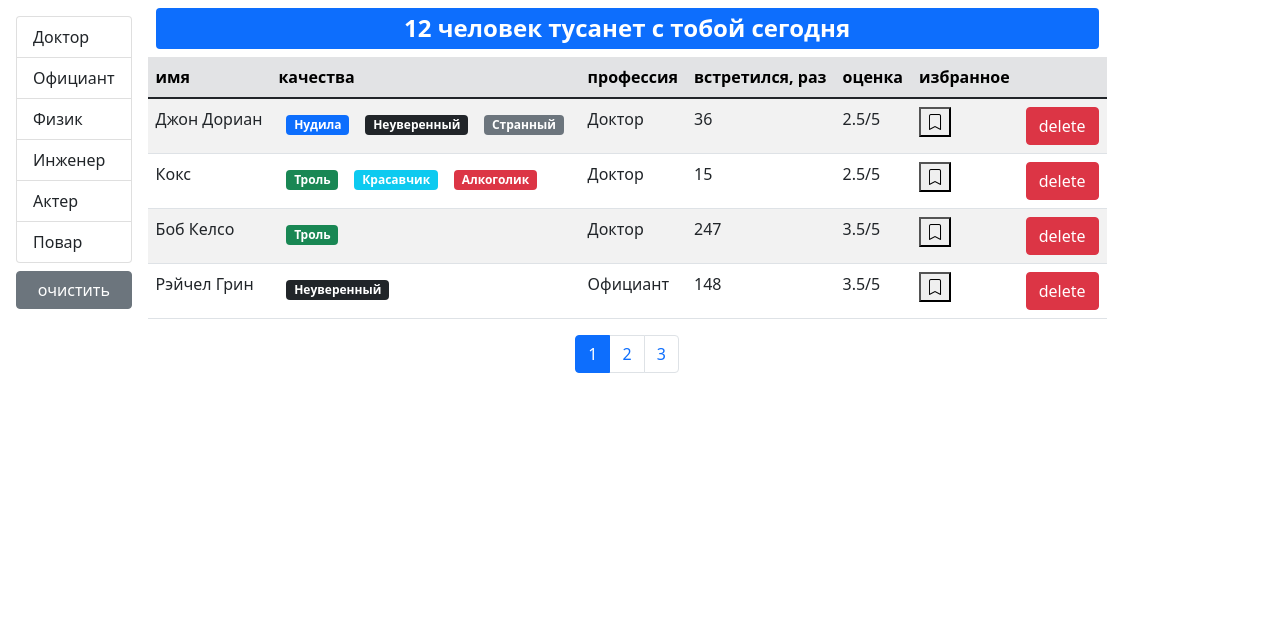
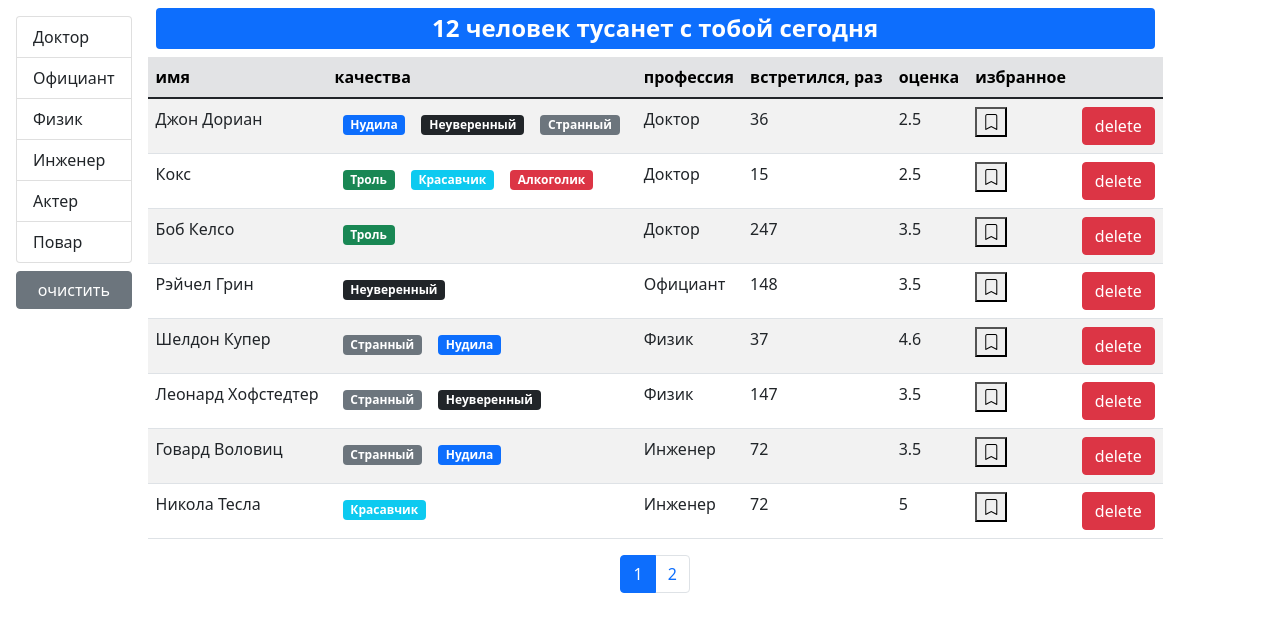
Before and after one commit to UndreiK/kp-19-3, a React (Create React App) app: page / in a window 1280 px wide. Shown: the top 632 px of the page. Built offline with nearby package versions, Linux system fonts and the light colour scheme.

Commit message:
add sort

```diff
--- a/src/app/App.js
+++ b/src/app/App.js
@@ -1,41 +1,9 @@
-import React, { useState, useEffect } from "react"
+import React from "react"
 
 import Users from "./components/users"
-import api from "./api"
 
 function App() {
-  const [users, setUsers] = useState()
-
-  useEffect(() => {
-    api.users.fetchAll().then((data) => setUsers(data))
-  }, [])
-
-  const handleDelete = (userId) => {
-    setUsers(users.filter((user) => user._id !== userId))
-  }
-
-  const handleToggleBookmark = (id) => {
-    const bkUsers = users.filter((user) => {
-      if (user._id === id) {
-        user.bookmark = !user.bookmark
-        return user
-      }
-      return user
-    })
-    setUsers(bkUsers)
-  }
-
-  return (
-    <div>
-      {users && (
-        <Users
-          users={users}
-          onDelete={handleDelete}
-          onToggleBookmark={handleToggleBookmark}
-        />
-      )}
-    </div>
-  )
+  return <Users />
 }
 
 export default App
--- a/src/app/components/bookmark.jsx
+++ b/src/app/components/bookmark.jsx
@@ -3,12 +3,8 @@
 
 const Bookmark = ({ status, ...rest }) => {
   return (
-    <button onClick={() => rest.onToggleBookmark2(rest.id)}>
-      {status ? (
-        <i className="bi bi-bookmark-fill"></i>
-      ) : (
-        <i className="bi bi-bookmark"></i>
-      )}
+    <button {...rest}>
+      <i className={"bi bi-bookmark" + (status ? "-fill" : "")}></i>
     </button>
   )
 }
--- /dev/null
+++ b/src/app/components/qualitiesList.jsx
@@ -0,0 +1,19 @@
+import React from "react"
+import PropTypes from "prop-types"
+import Quality from "./quality"
+
+const QualitiesList = ({ qualities }) => {
+  return (
+    <>
+      {qualities.map((i) => (
+        <Quality {...i} key={i._id} />
+      ))}
+    </>
+  )
+}
+
+export default QualitiesList
+
+QualitiesList.propTypes = {
+  qualities: PropTypes.array
+}
--- /dev/null
+++ b/src/app/components/table.jsx
@@ -0,0 +1,27 @@
+import React from "react"
+import PropTypes from "prop-types"
+import TableBody from "./tableBody"
+import TableHeader from "./tableHeader"
+
+const Table = ({ onSort, selectedSort, columns, data, children }) => {
+  return (
+    <table className="table table-striped">
+      {children || (
+        <>
+          <TableHeader {...{ onSort, selectedSort, columns }} />
+          <TableBody {...{ columns, data }} />
+        </>
+      )}
+    </table>
+  )
+}
+
+Table.propTypes = {
+  onSort: PropTypes.func,
+  selectedSort: PropTypes.object,
+  columns: PropTypes.object,
+  data: PropTypes.array,
+  children: PropTypes.array
+}
+
+export default Table
--- /dev/null
+++ b/src/app/components/tableBody.jsx
@@ -0,0 +1,34 @@
+import React from "react"
+import PropTypes from "prop-types"
+import _ from "lodash"
+
+const TableBody = ({ data, columns }) => {
+  const renderContent = (item, column) => {
+    if (columns[column].component) {
+      const component = columns[column].component
+      if (typeof component === "function") {
+        return component(item)
+      }
+      return component
+    }
+    return _.get(item, columns[column].path)
+  }
+  return (
+    <tbody>
+      {data.map((item) => (
+        <tr key={item._id}>
+          {Object.keys(columns).map((column) => (
+            <td key={column}>{renderContent(item, column)}</td>
+          ))}
+        </tr>
+      ))}
+    </tbody>
+  )
+}
+
+TableBody.propTypes = {
+  data: PropTypes.array.isRequired,
+  columns: PropTypes.object.isRequired
+}
+
+export default TableBody
--- /dev/null
+++ b/src/app/components/tableHeader.jsx
@@ -0,0 +1,67 @@
+import React from "react"
+import PropTypes from "prop-types"
+
+const TableHeader = ({ onSort, selectedSort, columns }) => {
+  const handleSort = (item) => {
+    if (selectedSort.path === item) {
+      onSort({
+        ...selectedSort,
+        order: selectedSort.order === "asc" ? "desc" : "asc"
+      })
+    } else {
+      onSort({ path: item, order: "asc" })
+    }
+  }
+  return (
+    <thead className="table-secondary">
+      <tr>
+        {Object.keys(columns).map((column) => (
+          <th
+            key={column}
+            onClick={
+              columns[column].path
+                ? () => handleSort(columns[column].path)
+                : undefined
+            }
+            {...{ role: columns[column].path && "button" }}
+            scope="col"
+          >
+            {columns[column].name}
+            {/* {selectedSort.path === columns[column].path ? (
+              <button>
+                <i className="bi bi-caret-down-fill"></i>
+              </button>
+            ) : (
+              <button>
+                <i className="bi bi-caret-up-fill"></i>
+              </button>
+            )} */}
+          </th>
+        ))}
+
+        {/* <th scope="col">качества</th>
+      <th onClick={() => handleSort("profession.name")} scope="col">
+        профессия
+      </th>
+      <th onClick={() => handleSort("completedMeetings")} scope="col">
+        встретился, раз
+      </th>
+      <th onClick={() => handleSort("rate")} scope="col">
+        оценка
+      </th>
+      <th onClick={() => handleSort("bookmark")} scope="col">
+        избранное
+      </th>
+      <th /> */}
+      </tr>
+    </thead>
+  )
+}
+
+TableHeader.propTypes = {
+  onSort: PropTypes.func.isRequired,
+  selectedSort: PropTypes.object.isRequired,
+  columns: PropTypes.object.isRequired
+}
+
+export default TableHeader
--- a/src/app/components/user.jsx
+++ b/src/app/components/user.jsx
@@ -1,6 +1,7 @@
 import React from "react"
 import Bookmark from "./bookmark"
 import PropTypes from "prop-types"
+import Quality from "./quality"
 
 const User = ({
   name,
@@ -18,22 +19,14 @@
       <td>{name}</td>
       <td>
         {qualities.map((i) => (
-          <span key={i._id} className={`badge m-2 bg-${i.color}`}>
-            {i.name}
-          </span>
+          <Quality {...i} key={i._id} />
         ))}
       </td>
       <td>{profession.name}</td>
       <td>{completedMeetings}</td>
       <td>{rate}/5</td>
       <td>
-        {
-          <Bookmark
-            status={bookmark}
-            id={_id}
-            onToggleBookmark2={onToggleBookmark}
-          />
-        }
+        <Bookmark status={bookmark} onClick={() => onToggleBookmark(_id)} />
       </td>
       <td>
         <button className="btn btn-danger" onClick={() => onDelete(_id)}>
--- a/src/app/components/users.jsx
+++ b/src/app/components/users.jsx
@@ -1,17 +1,41 @@
 import React, { useState, useEffect } from "react"
 import { paginate } from "../utils/paginate"
 import Pagination from "./pagination"
-import User from "./user"
 import PropTypes from "prop-types"
 import GroupList from "./groupList"
 import api from "../api"
 import SearchStatus from "./searchStatus"
+import UserTable from "./usersTable"
+import _ from "lodash"
 
-const Users = ({ users, ...rest }) => {
-  const pageSize = 4
+const Users = () => {
+  const pageSize = 8
   const [currentPage, setCurrentPage] = useState(1)
   const [professions, setProfessions] = useState()
   const [selectedProf, setSelectedProf] = useState()
+  const [sortBy, setSortBy] = useState({ iter: "name", order: "asc" })
+
+  const [users, setUsers] = useState()
+
+  useEffect(() => {
+    api.users.fetchAll().then((data) => setUsers(data))
+  }, [])
+
+  const handleDelete = (userId) => {
+    setUsers(users.filter((user) => user._id !== userId))
+  }
+
+  const handleToggleBookmark = (id) => {
+    const bkUsers = users.filter((user) => {
+      if (user._id === id) {
+        user.bookmark = !user.bookmark
+        return user
+      }
+      return user
+    })
+    setUsers(bkUsers)
+  }
+
   useEffect(() => {
     api.professions.fetchAll().then((data) => setProfessions(data))
   }, [])
@@ -22,13 +46,17 @@
 
   const handleProfessionSelect = (item) => {
     setSelectedProf(item)
-    console.log(item)
   }
 
   const handlePageChange = (pageIndex) => {
     setCurrentPage(pageIndex)
   }
 
+  const handleSort = (item) => {
+    setSortBy(item)
+  }
+
+  if (users) {
     const filteredUsers = selectedProf
       ? users.filter(
           (user) =>
@@ -38,7 +66,9 @@
 
     const count = filteredUsers.length
 
-  const userCrop = paginate(filteredUsers, currentPage, pageSize)
+    const sortedUsers = _.orderBy(filteredUsers, [sortBy.path], [sortBy.order])
+
+    const userCrop = paginate(sortedUsers, currentPage, pageSize)
 
     const clearFilter = () => {
       setSelectedProf()
@@ -66,34 +96,13 @@
         <div className="d-flex flex-column">
           <SearchStatus length={count} />
           {count > 0 && (
-          <table className="table table-striped">
-            <thead className="table-secondary">
-              <tr>
-                <th scope="col">имя</th>
-                <th scope="col">качества</th>
-                <th scope="col">профессия</th>
-                <th scope="col">встретился, раз</th>
-                <th scope="col">оценка</th>
-                <th scope="col">избранное</th>
-                <th />
-              </tr>
-            </thead>
-            <tbody>
-              {userCrop.map((user) => (
-                <User
-                  key={user._id}
-                  // _id={user._id}
-                  // name={user.name}
-                  // qualities={user.qualities}
-                  // profession={user.profession}
-                  // completedMeetings={user.completedMeetings}
-                  // rate={user.rate}
-                  {...user}
-                  {...rest}
+            <UserTable
+              users={userCrop}
+              onSort={handleSort}
+              selectedSort={sortBy}
+              onDelete={handleDelete}
+              onToggleBookmark={handleToggleBookmark}
             />
-              ))}
-            </tbody>
-          </table>
           )}
           <div className="d-flex justify-content-center">
             <Pagination
@@ -107,6 +116,8 @@
       </div>
     )
   }
+  return "loading"
+}
 
 Users.propTypes = {
   users: PropTypes.array.isRequired
--- /dev/null
+++ b/src/app/components/usersTable.jsx
@@ -0,0 +1,66 @@
+import React from "react"
+import PropTypes from "prop-types"
+// import User from "./user"
+import TableHeader from "./tableHeader"
+import TableBody from "./tableBody"
+import Bookmark from "./bookmark"
+import QualitiesList from "./qualitiesList"
+import Table from "./table"
+
+const UserTable = ({
+  users,
+  onSort,
+  selectedSort,
+  onToggleBookmark,
+  onDelete,
+  ...rest
+}) => {
+  const columns = {
+    name: { path: "name", name: "имя" },
+    qualities: {
+      name: "качества",
+      component: (user) => <QualitiesList qualities={user.qualities} />
+    },
+    professions: { path: "profession.name", name: "профессия" },
+    completedMeetings: { path: "completedMeetings", name: "встретился, раз" },
+    rate: { path: "rate", name: "оценка" },
+    bookmark: {
+      path: "bookmark",
+      name: "избранное",
+      component: (user) => (
+        <Bookmark
+          status={user.bookmark}
+          onClick={() => onToggleBookmark(user._id)}
+        />
+      )
+    },
+    delete: {
+      component: (user) => (
+        <button className="btn btn-danger" onClick={() => onDelete(user._id)}>
+          delete
+        </button>
+      )
+    }
+  }
+  return (
+    <Table
+      onSort={onSort}
+      selectedSort={selectedSort}
+      columns={columns}
+      data={users}
+    >
+      <TableHeader {...{ onSort, selectedSort, columns }} />
+      <TableBody {...{ columns, data: users }} />
+    </Table>
+  )
+}
+
+UserTable.propTypes = {
+  users: PropTypes.array.isRequired,
+  onSort: PropTypes.func.isRequired,
+  selectedSort: PropTypes.object.isRequired,
+  onToggleBookmark: PropTypes.func.isRequired,
+  onDelete: PropTypes.func.isRequired
+}
+
+export default UserTable
```
Also changed, not shown: src/app/components/quality.jsx (+7 -0 lines), .eslintrc.js. Lines whose indentation alone changed are shown as unchanged.
